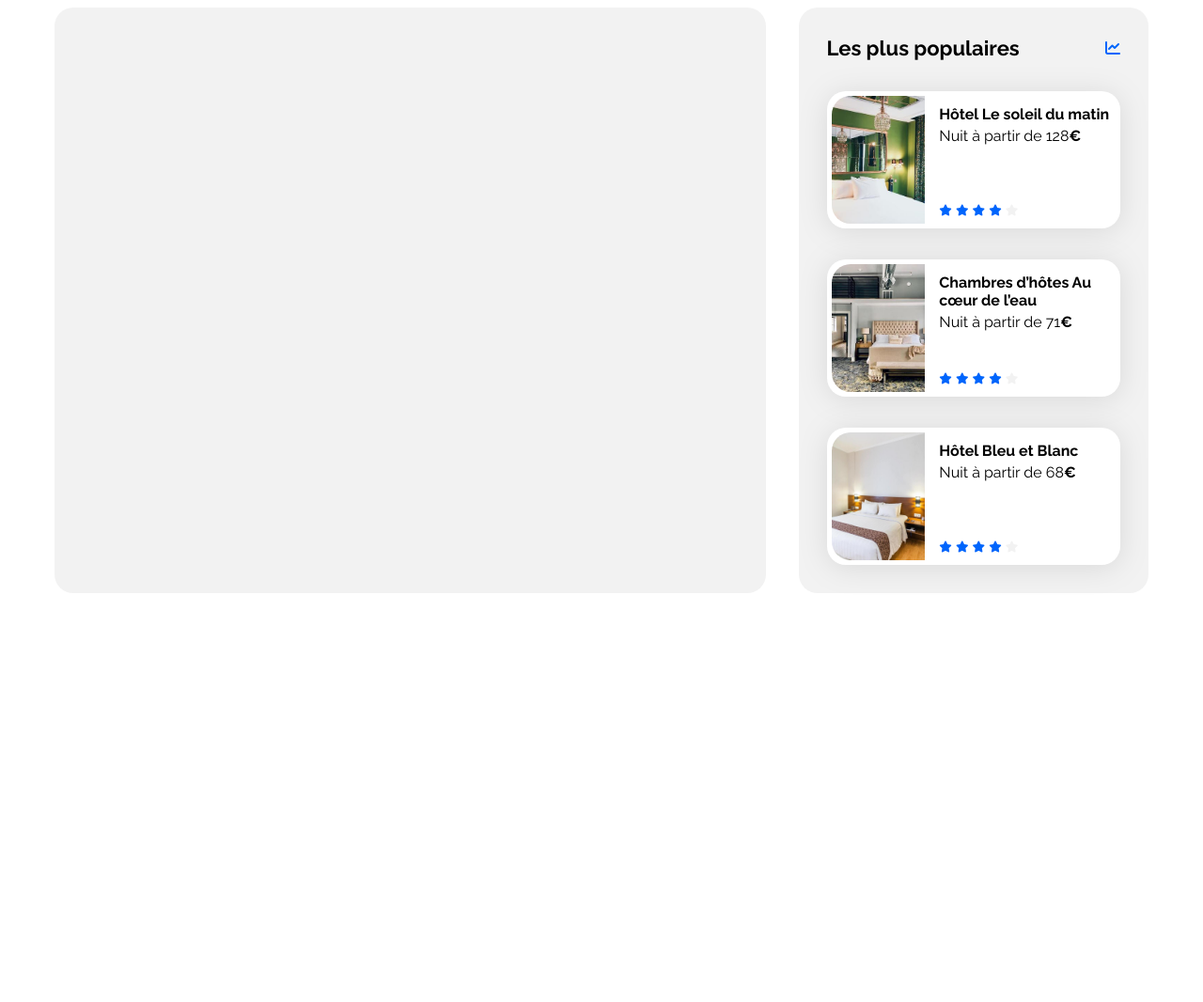
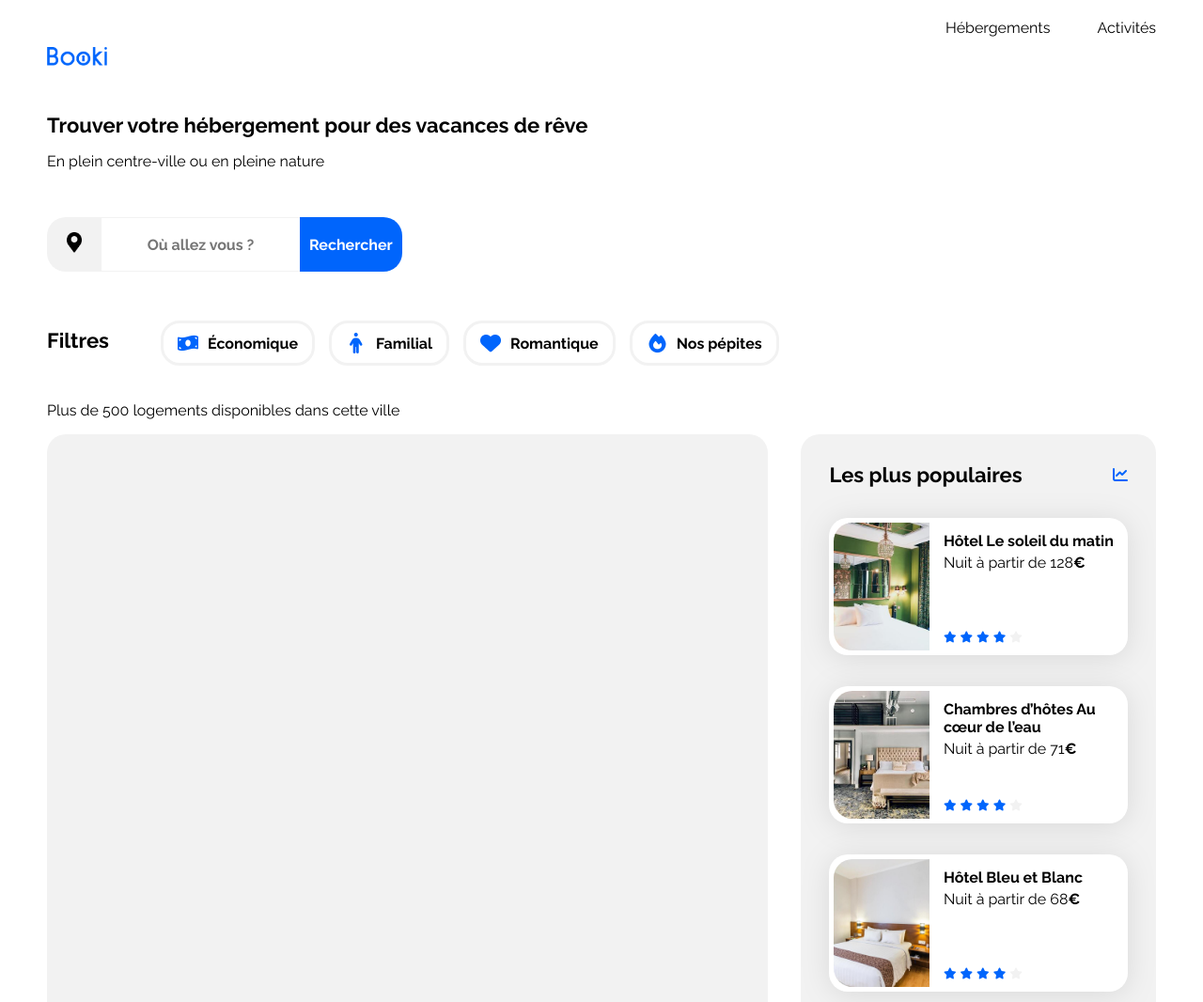
Before and after one commit to Haenmens/OC_Projet2, a plain HTML site: page index.html in a window 1280 px wide. Shown: the top 1066 px of the page at 94% size. Before the commit the page ends 800 px from the top, so only its background shows below. Drawn offline with Linux system fonts and the light colour scheme.

Commit message:
Header + Formulaire

```diff
--- a/css/style.css
+++ b/css/style.css
@@ -14,6 +14,7 @@
 }
 
 body {
+    margin: 0;
     display: flex;
     justify-content: center;
 }
@@ -56,6 +57,145 @@ a {
 
 .neutral-star {
     color: var(--main-bg-color)
+}
+
+/****** Header *****/
+.entete {
+    padding: 0;
+    margin: 0;
+    top: 0;
+    display: flex;
+    flex-direction: row;
+    justify-content: space-between;
+    height: 120px;
+}
+
+.logo {
+    width: 64px;
+    height: 20px;
+    align-self: center;
+}
+
+.navigateur {
+    padding: 0;
+    margin: 0;
+    top: 0;
+    list-style: none;
+    display: flex;
+    justify-content: space-between;
+    flex-direction: row;
+}
+
+.element-navigateur {
+    align-self: flex-start;
+    margin-left: 50px;
+    padding-top: 20px;
+}
+
+.element-navigateur:hover{
+    color: #0065FC;
+    border-top: 2px solid #0065FC;
+    cursor: pointer;
+}
+
+/****** Formulaire ******/
+.formulaire-recherche-form {
+    display: flex;
+    flex-direction: row;
+    margin-top: 50px;
+}
+
+.formulaire-recherche-form-location {
+    background-color: #F2F2F2;
+    border: none;
+    border-top-left-radius: 20px;
+    border-bottom-left-radius: 20px;
+    border-top-right-radius: 0;
+    border-bottom-right-radius: 0;
+    cursor: pointer;
+    display: inline-block;
+}
+
+.formulaire-recherche-form-location-img {
+    padding: 15px;
+    width: 16px;
+    height: 23px;
+}
+
+.formulaire-recherche-form-input {
+    padding: 10px;
+    border-top: 1px solid #F2F2F2;
+    border-bottom: 1px solid #F2F2F2;
+    border-left: none;
+    border-right: none;
+    font-size: 16px;
+    text-align: center;
+    font-weight: bold;
+}
+
+.formulaire-recherche-form-rechercher {
+    background-color: #0065FC;
+    border: none;
+    border-top-right-radius: 20px;
+    border-bottom-right-radius: 20px;
+    border-top-left-radius: 0;
+    border-bottom-left-radius: 0;
+    cursor: pointer;
+    display: inline-block;
+    color: white;
+    font-weight: bold;
+    padding-left: 10px;
+    padding-right: 10px;
+    font-size: 16px;
+}
+
+.formulaire-recherche-form-loupe {
+    display: none;
+}
+
+.formulaire-recherche-filtres {
+    display: flex;
+    flex-direction: row;
+    margin-top: 30px;
+}
+
+.formulaire-recherche-filtres-liste {
+    list-style: none;
+    font-size: 22px;
+    font-weight: bold;
+    display: flex;
+    flex-direction: row;
+}
+
+.formulaire-recherche-filtres-titre {
+    font-size: 22px;
+    font-weight: bold;
+    margin-top: 30px;
+}
+
+.formulaire-recherche-filtres-bouton {
+    margin-left: 15px;
+    padding: 10px;
+    padding-left: 15px;
+    padding-right: 15px;
+    font-size: 16px;
+    font-weight: bold;
+    background-color: white;
+    border: 3px solid #F2F2F2;
+    border-radius: 20px;
+    cursor: pointer;
+    display: flex;
+    align-items: center;
+}
+
+.formulaire-recherche-filtres-bouton-img {
+    padding-right: 10px;
+    width: 22px;
+    height: 22px;
+}
+
+.formulaire-recherche-filtres-bouton:hover {
+    background-color: #c9dfff;
 }
 
 /****** Hebergements And Populaires ***********/
--- a/index.html
+++ b/index.html
@@ -16,8 +16,54 @@
 
 <body>
     <div class="main-container">
-        <header></header>
+        <header class="entete">
+            <img class="logo" src="./images/logo/Booki.png" alt="Logo Booki">
+            <ul class="navigateur">
+                <li class="element-navigateur">Hébergements</li>
+                <li class="element-navigateur">Activités</li>
+            </ul>
+        </header>
         <main>
+            <div class="formulaire-recherche">
+                <div class="formulaire-recherche-titre">
+                    <h2 class="section-title">Trouver votre hébergement pour des vacances de rêve</h2>
+                    <p class="card-subtitle">En plein centre-ville ou en pleine nature</p>
+                </div>
+                <form class="formulaire-recherche-form">
+                    <button class="formulaire-recherche-form-location">
+                        <img class="formulaire-recherche-form-location-img" src="./images/utilitaires/location.png" alt="Point de localisation">
+                    </button>
+                    <input class="formulaire-recherche-form-input" type="text" placeholder="Où allez vous ?"/>
+                    <button class="formulaire-recherche-form-rechercher">Rechercher</button>
+                    <button class="formulaire-recherche-form-loupe">🔍</button>
+                </form>
+                <div class="formulaire-recherche-filtres">
+                    <p class="formulaire-recherche-filtres-titre">Filtres</p>
+                    <ul class="formulaire-recherche-filtres-liste">
+                        <li>
+                            <button class="formulaire-recherche-filtres-bouton">
+                                <img class="formulaire-recherche-filtres-bouton-img" src="./images/utilitaires/Economique.png">Économique
+                            </button>
+                        </li>
+                        <li>
+                            <button class="formulaire-recherche-filtres-bouton">
+                                <img class="formulaire-recherche-filtres-bouton-img" src="./images/utilitaires/Familial.png">Familial
+                            </button>
+                        </li>
+                        <li>
+                            <button class="formulaire-recherche-filtres-bouton">
+                                <img class="formulaire-recherche-filtres-bouton-img" src="./images/utilitaires/Romantique.png">Romantique
+                            </button>
+                        </li>
+                        <li>
+                            <button class="formulaire-recherche-filtres-bouton">
+                                <img class="formulaire-recherche-filtres-bouton-img" src="./images/utilitaires/Pepite.png">Nos pépites
+                            </button>
+                        </li>
+                    </ul>
+                </div>
+                <p>Plus de 500 logements disponibles dans cette ville</p>
+            </div>
             <div class="hebergements-and-populaires">
                 <section class="hebergements">
 
```
Also changed, not shown: images/utilitaires/Economique.png (added), images/utilitaires/Familial.png (added), images/utilitaires/Pepite.png (added), images/utilitaires/Romantique.png (added), images/utilitaires/location.png (added).
